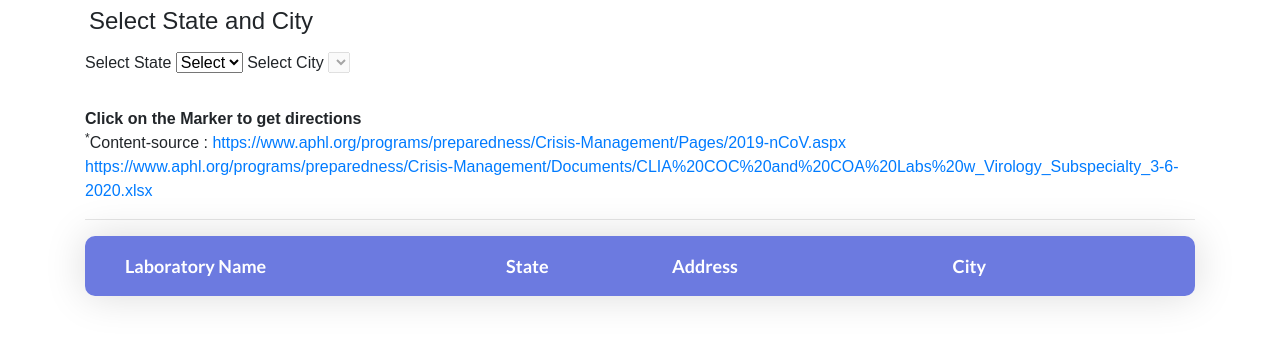
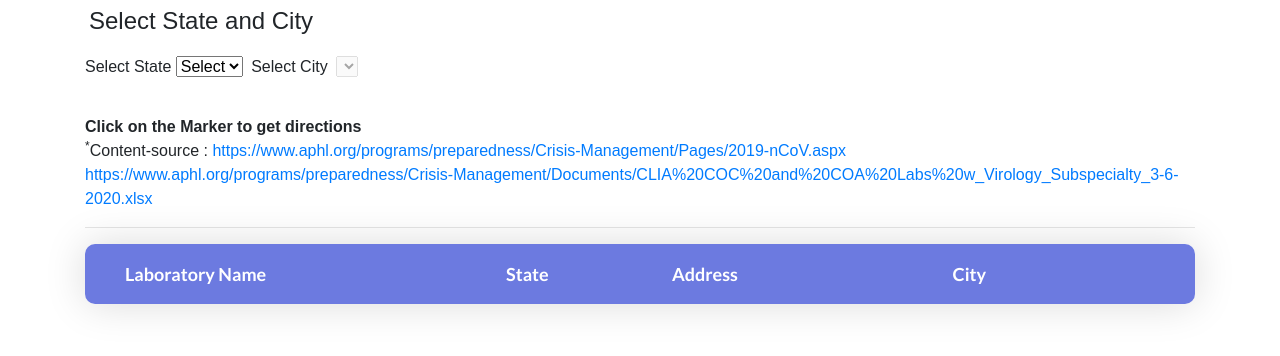
Before and after one commit to rbgautam/COVID_LABS, a Flask app: page / in a window 1280 px wide. Shown: the part 444-800 px from the top of the page. Run offline with Flask 2, Linux system fonts and the light colour scheme; lists and menus that the app fills with data are empty; some libraries are stand-ins or nearby versions.

Commit message:
more styles

```diff
--- a/templates/search.html
+++ b/templates/search.html
@@ -50,7 +50,7 @@
             <select id = "stateList">
                 <option value="0">Select</option>
             </select>
-            <label>Select City</label>
+            <label class="p-1">Select City</label>
             <select id = "cityList" disabled >
 
             </select>
```
